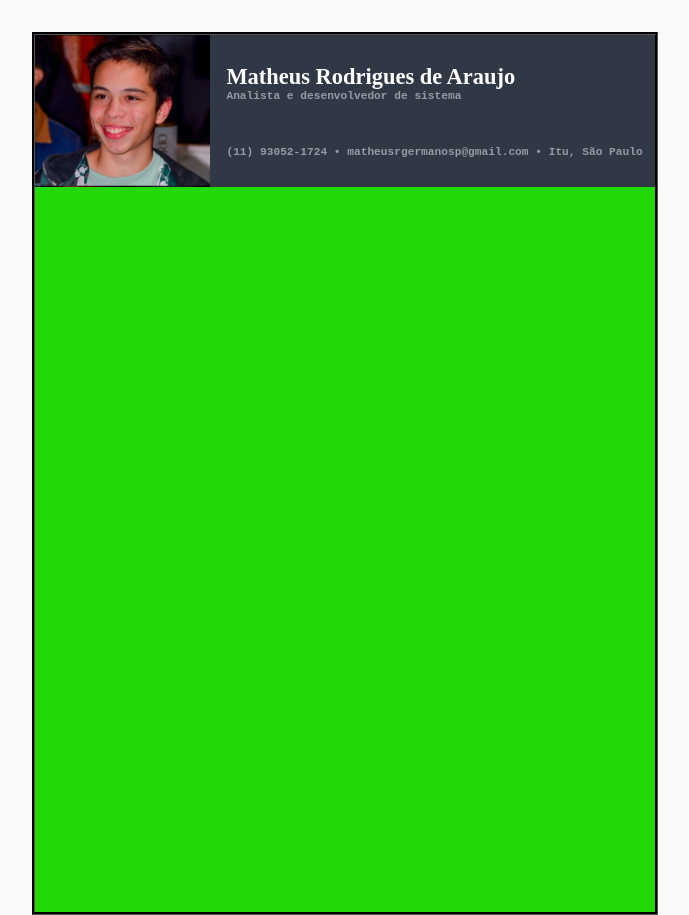
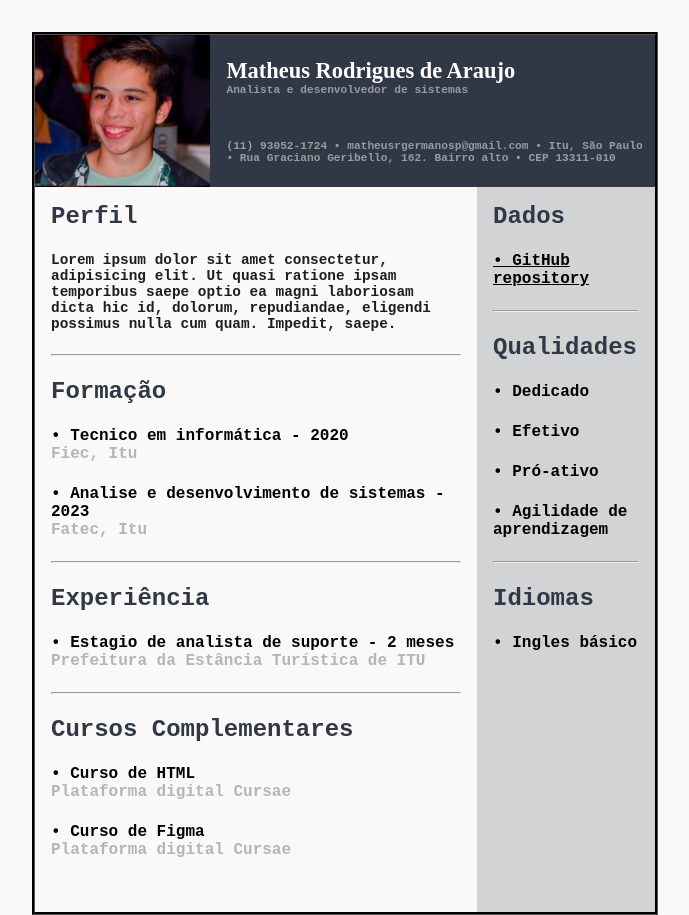
Before and after one commit to MrGermano/PWEB-Curriculo, a plain HTML site: page index.html in a window 1280 px wide. Shown: the whole page, without its empty margins (295-984 px from the left). Drawn offline with Linux system fonts and the light colour scheme.

Commit message:
CvOnline

```diff
--- a/index.html
+++ b/index.html
@@ -14,11 +14,69 @@
       <div class="foto"></div>
       <div class="resto">
         <h3>Matheus Rodrigues de Araujo</h3>
-        <h6 class="textoh6">Analista e desenvolvedor de sistema</h6>
+        <h6 class="textoh6">Analista e desenvolvedor de sistemas</h6>
         <br>
         <br>
-        <h6 class="textoh6">(11) 93052-1724 • matheusrgermanosp@gmail.com • Itu, São Paulo</h6>
+        <h6 class="textoh6">(11) 93052-1724 • matheusrgermanosp@gmail.com • Itu, São Paulo • Rua Graciano Geribello,
+          162. Bairro alto • CEP 13311-010</h6>
       </div>
+    </div>
+    <div class="baixo">
+      <h3 class="titulo">Perfil</h3>
+      <br>
+      <h3 class="perfil">Lorem ipsum dolor sit amet consectetur, adipisicing elit. Ut quasi ratione ipsam temporibus
+        saepe optio ea magni laboriosam dicta hic id, dolorum, repudiandae, eligendi possimus nulla cum quam. Impedit,
+        saepe.</h3>
+      <br>
+      <hr>
+      <br>
+      <h3 class="titulo">Formação</h3>
+      <br>
+      <h4 class="curso">• Tecnico em informática - 2020</h4>
+      <h4 class="local">Fiec, Itu</h4>
+      <br>
+      <h4 class="curso">• Analise e desenvolvimento de sistemas - 2023</h4>
+      <h4 class="local">Fatec, Itu</h4>
+      <br>
+      <hr>
+      <br>
+      <h3 class="titulo">Experiência</h3>
+      <br>
+      <h4 class="curso">• Estagio de analista de suporte - 2 meses</h4>
+      <h4 class="local">Prefeitura da Estância Turística de ITU</h4>
+      <br>
+      <hr>
+      <br>
+      <h3 class="titulo">Cursos Complementares</h3>
+      <br>
+      <h4 class="curso">• Curso de HTML</h4>
+      <h4 class="local">Plataforma digital Cursae</h4>
+      <br>
+      <h4 class="curso">• Curso de Figma</h4>
+      <h4 class="local">Plataforma digital Cursae</h4>
+    </div>
+    <div class="esquerdo">
+      <h3 class="titulo">Dados</h3>
+      <br>
+      <a class="curso" href="https://github.com/MrGermano?tab=repositories">• GitHub repository</a>
+      <br>
+      <hr>
+      <br>
+      <h3 class="titulo">Qualidades</h3>
+      <br>
+      <h4 class="curso">• Dedicado</h4>
+      <br>
+      <h4 class="curso">• Efetivo</h4>
+      <br>
+      <h4 class="curso">• Pró-ativo</h4>
+      <br>
+      <h4 class="curso">• Agilidade de aprendizagem</h4>
+      <br>
+      <hr>
+      <br>
+      <h3 class="titulo">Idiomas</h3>
+      <br>
+      <h4 class="curso">• Ingles básico</h4>
     </div>
   </div>
 
--- a/style.css
+++ b/style.css
@@ -16,11 +16,11 @@ body {
 
 .container {
   display: flex;
-  background-color: #22d906;
   width: 620px;
   height: 877px;
   border-style: groove;
   border-color: black;
+  flex-wrap: wrap;
 }
 
 .topo {
@@ -29,7 +29,7 @@ body {
   width: 620px;
   height: 152px;
   align-items: center;
-  flex direction: row;
+  flex-direction: row;
   gap: 1rem;
 }
 
@@ -56,3 +56,50 @@ body {
   font-style: normal;
   color: #979ba2;
 }
+
+.titulo {
+  font-weight: bold;
+  font-size: 1.5rem;
+  color: #303846;
+  font-family: 'Courier New', Courier, monospace;
+
+}
+
+.baixo {
+  padding: 1rem;
+  display: flex;
+  width: 410px;
+  height: 693px;
+  flex-direction: column;
+
+}
+
+.curso {
+  font-size: 1rem;
+  font-weight: bold;
+  color: black;
+  font-family: 'Courier New', Courier, monospace;
+}
+
+.local {
+  font-size: 1rem;
+  font-weight: bold;
+  color: #b5b5b5;
+  font-family: 'Courier New', Courier, monospace;
+}
+
+.perfil {
+  font-size: 0.9rem;
+  color: #1e1d1d;
+  font-family: 'Courier New', Courier, monospace;
+
+}
+
+.esquerdo {
+  padding: 1rem;
+  display: flex;
+  width: 146px;
+  height: 693px;
+  flex-direction: column;
+  background-color: #30384632;
+}
```
